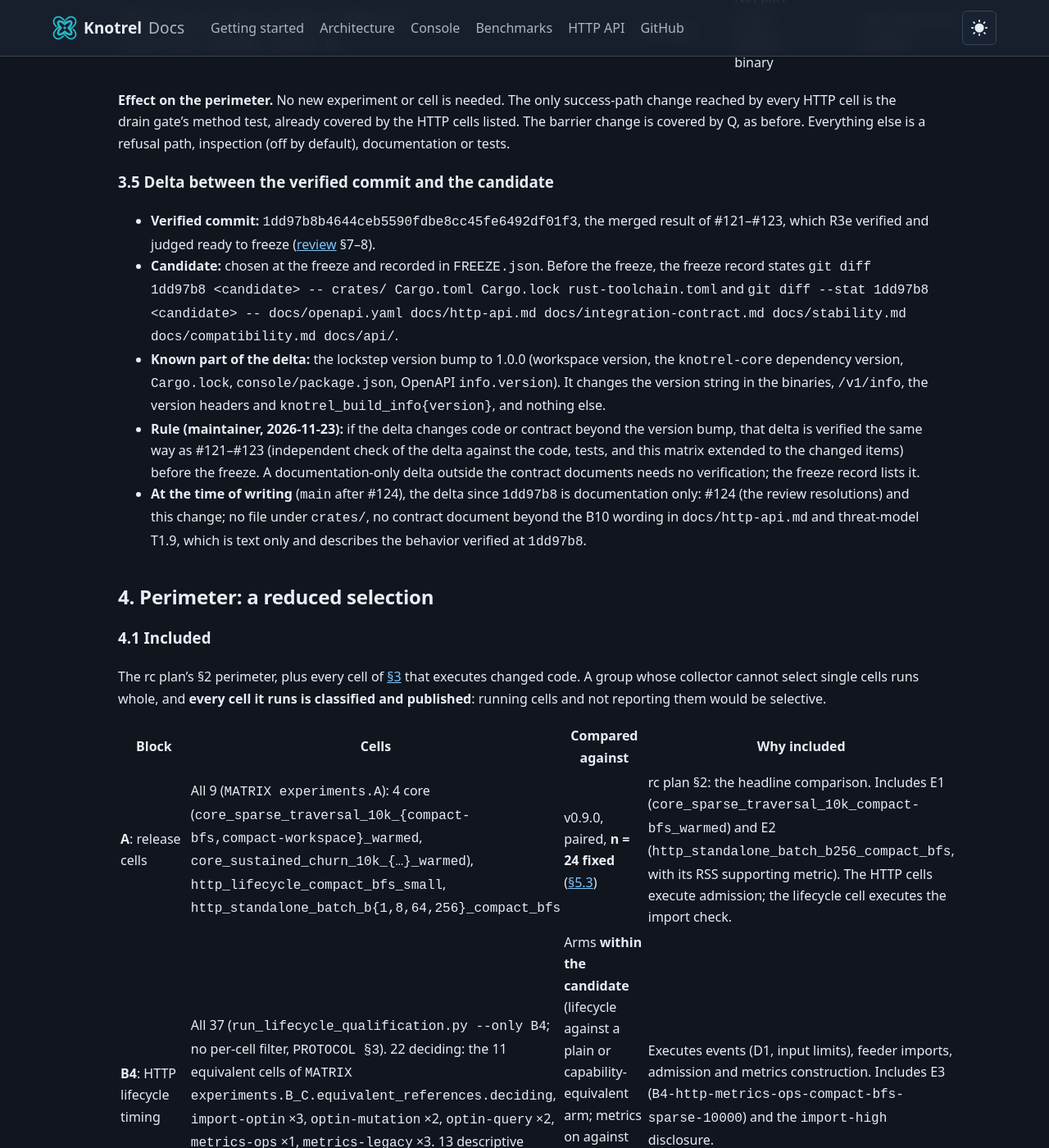
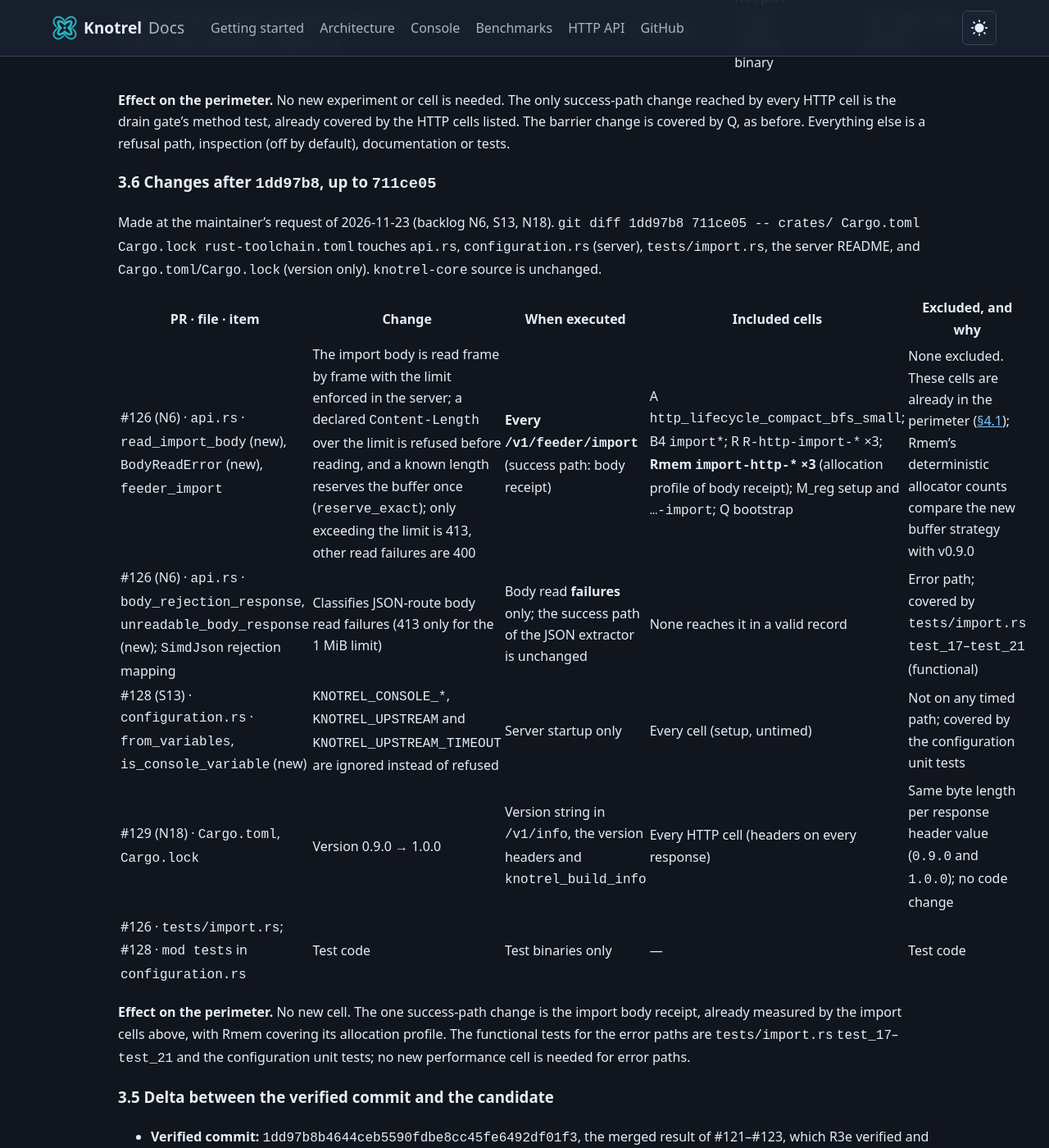
Before and after one commit to knotrel/knotrel, a Jekyll site: the page built from docs/releases/v1.0.0-qualification-plan.md, in a window 1280 px wide and 1400 px high, scrolled down 8103 px. Shown: the whole window at 82% size. Built offline with Jekyll 4.4.1, drawn with Linux system fonts in a browser that asks for light colours; our own code applies the rules of GitHub Pages for plain Markdown files; some of the changed text lies outside the part shown.

Commit message:
docs(release): map N6, S13 and the version bump into the campaign matrix
Campaign plan section 3.6 attributes every crates/ change between the
verified commit 1dd97b8 and 711ce05 to cells: the new import body receipt
(N6) runs on every import and is covered by the import cells already in
the perimeter, including Rmem's allocation profile; error-path changes are
covered by functional tests; the console-namespace startup check (S13) and
the version bump are off the timed paths. Section 3.5 now states that this
delta changes code and contract and is verified before the freeze.
Backlog and review record N6, S13, N15, N16 and N18 as resolved, and the
backlog adds F1, a flaky macOS test seen on #129.

Co-Authored-By: Claude Opus 5.5 <noreply@anthropic.com>

```diff
--- a/docs/releases/v1.0.0-qualification-plan.md
+++ b/docs/releases/v1.0.0-qualification-plan.md
@@ -185,6 +185,28 @@ test, already covered by the HTTP cells listed. The barrier change is
 covered by Q, as before. Everything else is a refusal path, inspection (off
 by default), documentation or tests.
 
+### 3.6 Changes after `1dd97b8`, up to `711ce05`
+
+Made at the maintainer's request of 2026-11-23 (backlog N6, S13, N18).
+`git diff 1dd97b8 711ce05 -- crates/ Cargo.toml Cargo.lock rust-toolchain.toml`
+touches `api.rs`, `configuration.rs` (server), `tests/import.rs`, the server
+README, and `Cargo.toml`/`Cargo.lock` (version only). `knotrel-core` source is
+unchanged.
+
+| PR · file · item | Change | When executed | Included cells | Excluded, and why |
+| --- | --- | --- | --- | --- |
+| #126 (N6) · `api.rs` · `read_import_body` (new), `BodyReadError` (new), `feeder_import` | The import body is read frame by frame with the limit enforced in the server; a declared `Content-Length` over the limit is refused before reading, and a known length reserves the buffer once (`reserve_exact`); only exceeding the limit is 413, other read failures are 400 | **Every `/v1/feeder/import`** (success path: body receipt) | A `http_lifecycle_compact_bfs_small`; B4 `import*`; R `R-http-import-*` ×3; **Rmem `import-http-*` ×3** (allocation profile of body receipt); M_reg setup and `…-import`; Q bootstrap | None excluded. These cells are already in the perimeter ([§4.1](#41-included)); Rmem's deterministic allocator counts compare the new buffer strategy with v0.9.0 |
+| #126 (N6) · `api.rs` · `body_rejection_response`, `unreadable_body_response` (new); `SimdJson` rejection mapping | Classifies JSON-route body read failures (413 only for the 1 MiB limit) | Body read **failures** only; the success path of the JSON extractor is unchanged | None reaches it in a valid record | Error path; covered by `tests/import.rs` `test_17`–`test_21` (functional) |
+| #128 (S13) · `configuration.rs` · `from_variables`, `is_console_variable` (new) | `KNOTREL_CONSOLE_*`, `KNOTREL_UPSTREAM` and `KNOTREL_UPSTREAM_TIMEOUT` are ignored instead of refused | Server startup only | Every cell (setup, untimed) | Not on any timed path; covered by the configuration unit tests |
+| #129 (N18) · `Cargo.toml`, `Cargo.lock` | Version 0.9.0 → 1.0.0 | Version string in `/v1/info`, the version headers and `knotrel_build_info` | Every HTTP cell (headers on every response) | Same byte length per response header value (`0.9.0` and `1.0.0`); no code change |
+| #126 · `tests/import.rs`; #128 · `mod tests` in `configuration.rs` | Test code | Test binaries only | — | Test code |
+
+**Effect on the perimeter.** No new cell. The one success-path change is
+the import body receipt, already measured by the import cells above, with
+Rmem covering its allocation profile. The functional tests for the error
+paths are `tests/import.rs` `test_17`–`test_21` and the configuration unit
+tests; no new performance cell is needed for error paths.
+
 ### 3.5 Delta between the verified commit and the candidate
 
 - **Verified commit:** `1dd97b8b4644ceb5590fdbe8cc45fe6492df01f3`, the
@@ -205,11 +227,12 @@ by default), documentation or tests.
   extended to the changed items) before the freeze. A documentation-only
   delta outside the contract documents needs no verification; the freeze
   record lists it.
-- **At the time of writing** (`main` after #124), the delta since `1dd97b8`
-  is documentation only: #124 (the review resolutions) and this change; no
-  file under `crates/`, no contract document beyond the B10 wording in
-  `docs/http-api.md` and threat-model T1.9, which is text only and
-  describes the behavior verified at `1dd97b8`.
+- **At the time of writing** (`main` at `711ce05`), the delta since
+  `1dd97b8` contains code and contract changes: N6 (#126), S13 (#128) and the
+  version bump with the console range (#129), mapped in
+  [§3.6](#36-changes-after-1dd97b8-up-to-711ce05). It is verified as this
+  rule requires before the freeze; the verification and its result are
+  recorded in the freeze record and the R3e report.
 
 ## 4. Perimeter: a reduced selection
 
```
Also changed, not shown: docs/releases/v1.0-ai-review.md (+5 -5 lines), docs/releases/v1.0-backlog.md (+11 -5 lines).
